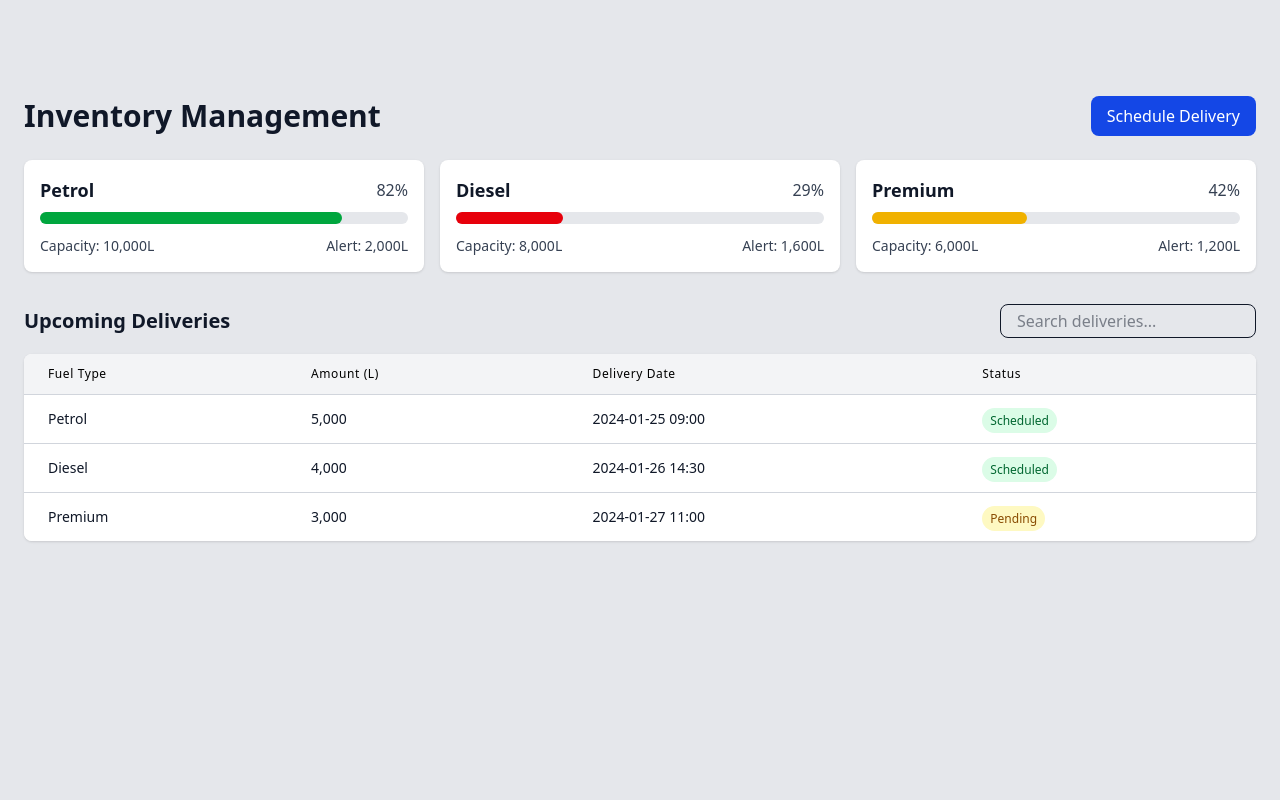
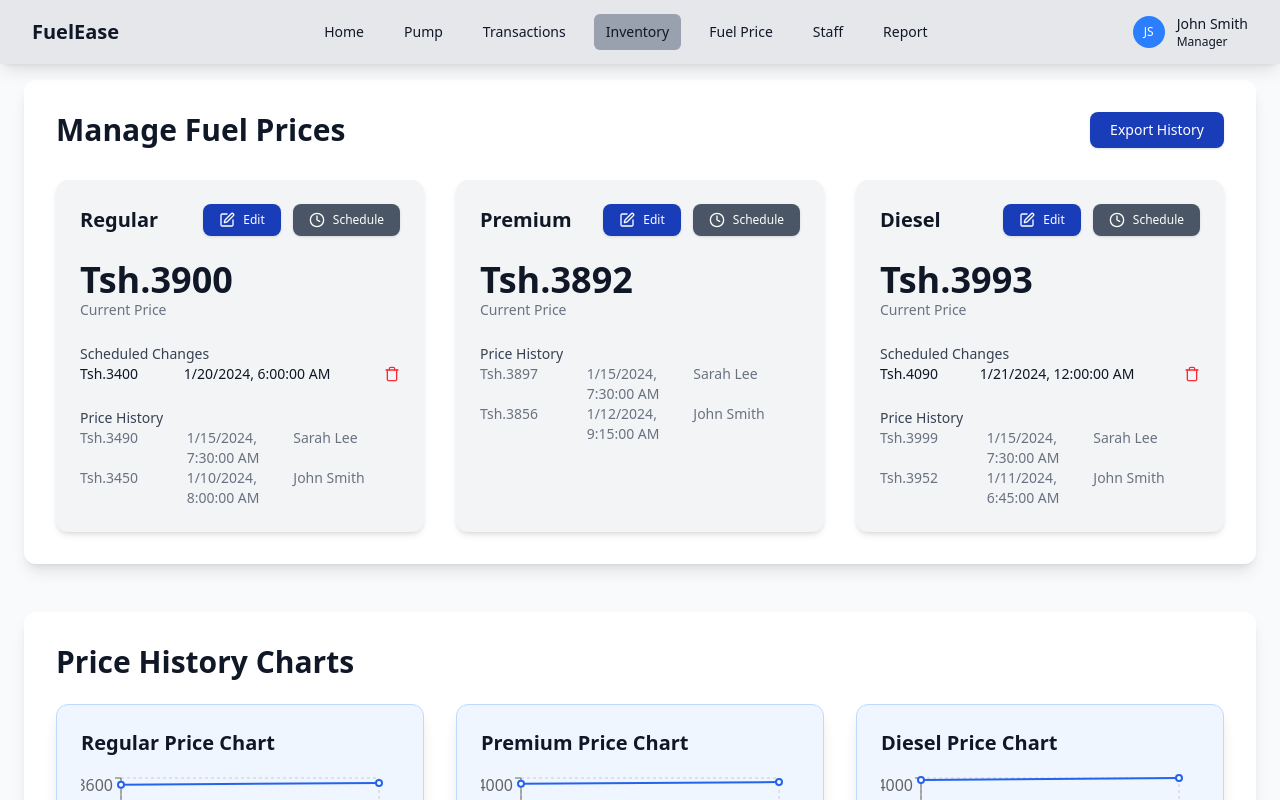
Before and after one commit to harshbix/FuelEase, a React (Vite) app: page /Prices in a window 1280 px wide. Shown: the top 800 px of the page. Built offline with nearby package versions, Linux system fonts and the light colour scheme.

Commit message:
introduced navbar to prices

```diff
--- a/src/App.jsx
+++ b/src/App.jsx
@@ -1,10 +1,10 @@
 import React from "react";
 import "./app.css";
-import InventoryPage from "./components/Invetory/Invetory";
+import Prices from "./components/Prices/Prices";
 const App = () => {
   return (
     <>
-     <InventoryPage/>
+     <Prices />
     </>
   );
 }
--- a/src/components/Prices/Prices.jsx
+++ b/src/components/Prices/Prices.jsx
@@ -10,6 +10,7 @@ import {
   ResponsiveContainer,
 } from "recharts";
 import { exportFuelDataToCSV } from "./exportCSV";
+import Navbar from "../Navbar/navbar";
 
 const Prices = () => {
   const [fuelData, setFuelData] = useState([
@@ -144,9 +145,7 @@ const Prices = () => {
   return (
     <div className="bg-gray-50 min-h-screen">
       <div className="bg-blue-600 text-white py-6 shadow-md">
-        <h1 className="text-center text-4xl font-extrabold tracking-wide">
-          Fuel Price Management
-        </h1>
+        <Navbar />
       </div>
 
       {feedbackMessage && (
```
